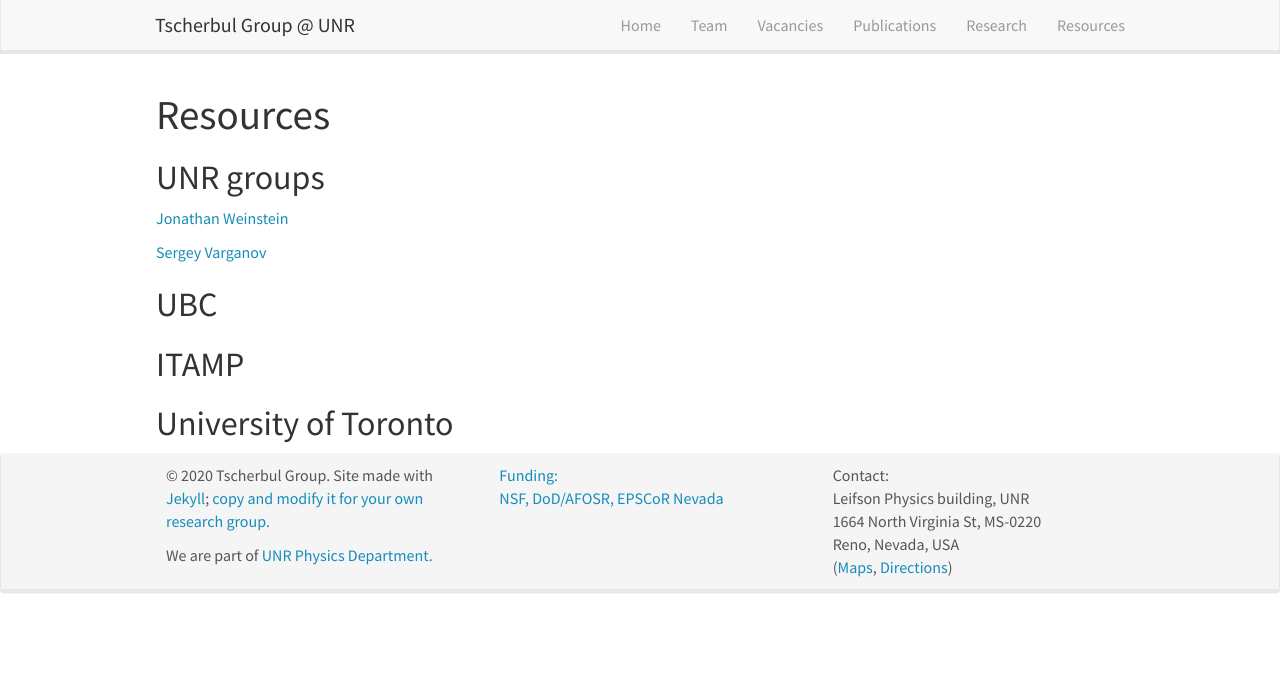
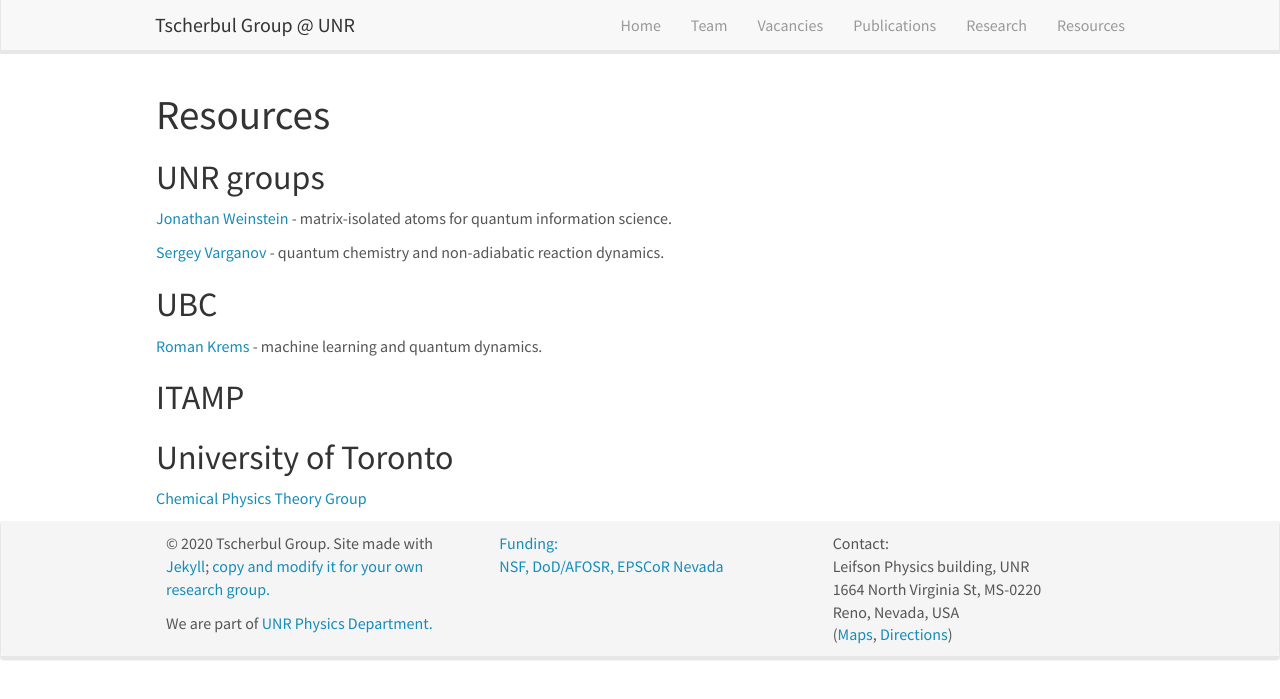
Before and after one commit to tscherbul/tscherbul.github.io, a Jekyll site: the page built from _pages/pictures.md, in a window 1280 px wide. Shown: the top 699 px of the page. Built offline with Jekyll 4.4.1, drawn with Linux system fonts in a browser that asks for light colours; nearby versions of some CDN libraries.

Commit message:
Update pictures.md

```diff
--- a/_pages/pictures.md
+++ b/_pages/pictures.md
@@ -8,14 +8,16 @@ permalink: /resources/
 # Resources
 
 ## UNR groups
-[Jonathan Weinstein](https://weinsteinlab.org/)
+[Jonathan Weinstein](https://weinsteinlab.org/) - matrix-isolated atoms for quantum information science.
 
-[Sergey Varganov](https://packpages.unr.edu/svarganov)
+[Sergey Varganov](https://packpages.unr.edu/svarganov) - quantum chemistry and non-adiabatic reaction dynamics.
 
 ## UBC
+[Roman Krems](https://www.chem.ubc.ca/roman-krems) - machine learning and quantum dynamics.
 
 
 ## ITAMP
 
 
 ## University of Toronto
+[Chemical Physics Theory Group](https://sites.chem.utoronto.ca/cptg/)
```
